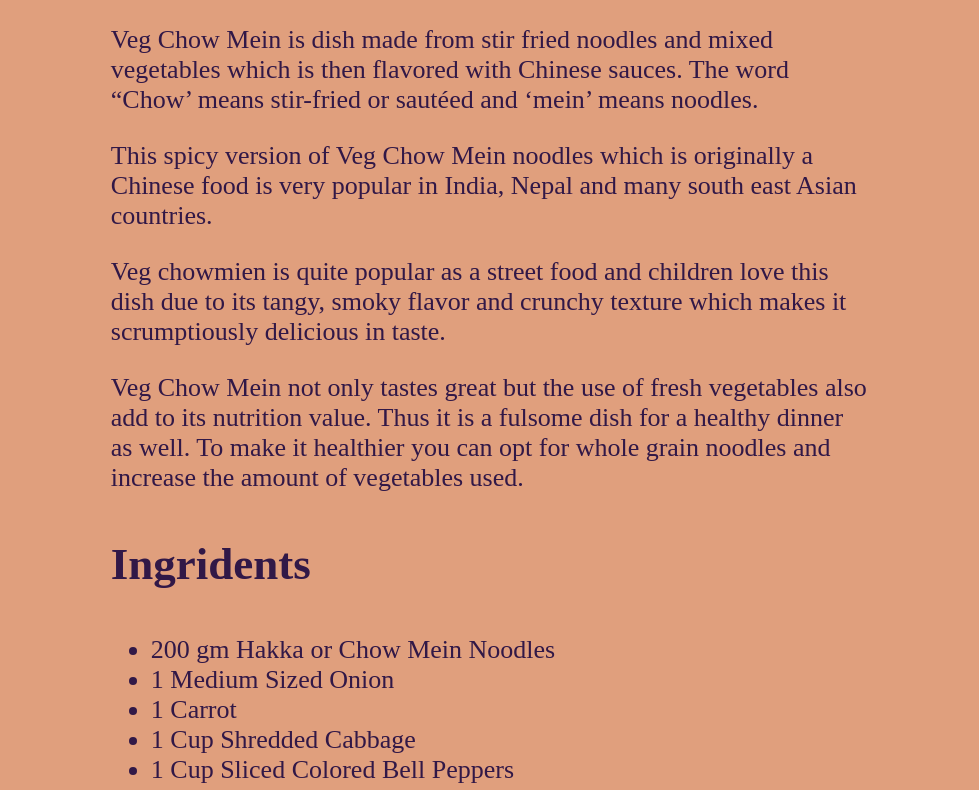
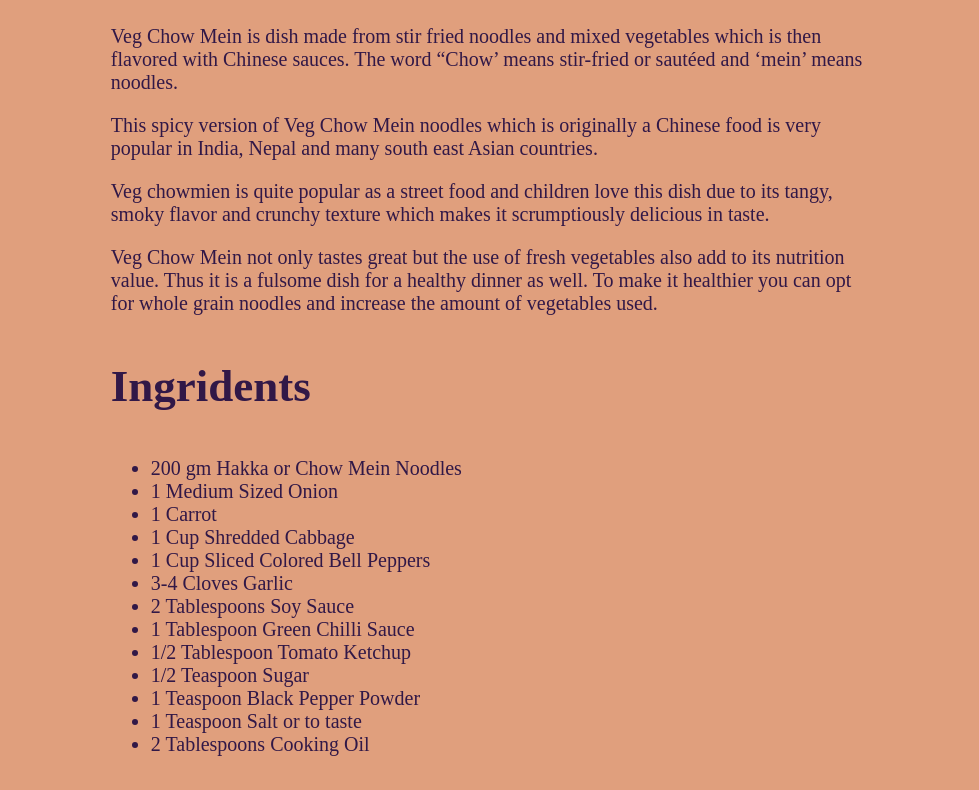
Before and after one commit to BennySteve/odin_recipies, a plain HTML site: page recipes/chow_min.html in a window 1280 px wide. Shown: the part 662-1452 px from the top of the page, without its empty margins (150-1129 px from the left). Drawn offline with Linux system fonts and the light colour scheme.

Commit message:
ADD css/sub.css

```diff
--- a/css/sub.css
+++ b/css/sub.css
@@ -30,7 +30,7 @@ font-size: 45px;
 }
 
 p,ul,ol{
-font-size: 26px;}
+font-size: 20px;}
 
 ul,ol{
 
```
